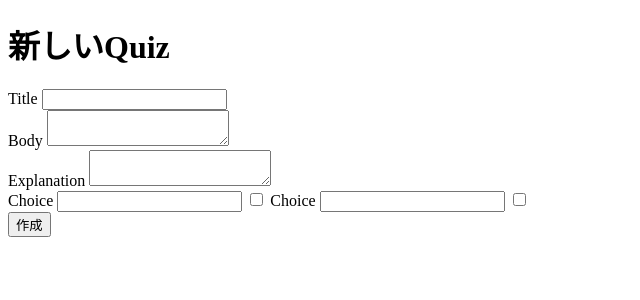
After one commit to Madogiwa0124/quiq, a Rails app: page /quizzes/new in a window 1280 px wide. The commit adds this page. Shown: the top 300 px of the page, without its empty margins (0-640 px from the left). Run offline with Rails 7, Linux system fonts and the light colour scheme.

Commit message:
typo修正と登録処理の実装

```diff
--- /dev/null
+++ b/app/controllers/quizzes_controller.rb
@@ -0,0 +1,33 @@
+class QuizzesController < ApplicationController
+  def index
+    @quizzes = Quiz.includes(:choices)
+  end
+
+  def new
+    @quiz = Quiz.new
+  end
+
+  def create
+    @quiz = Quiz.new(quiz_params)
+    prepare_choice
+    if @quiz.save
+      redirect_to quizzes_path
+    else
+      render :new
+    end
+  end
+
+  private
+
+  def prepare_choice
+    choices_params[:choices].each { |choice| @quiz.choices.new(choice) }
+  end
+
+  def quiz_params
+    params.require(:quiz).permit(:title, :body, :explanation)
+  end
+
+  def choices_params
+    params.require(:quiz).permit(choices: [:sentence, :correct])
+  end
+end
--- /dev/null
+++ b/app/views/quizzes/create.html.haml
@@ -0,0 +1,2 @@
+%h1 Quizez#create
+%p Find me in app/views/quizez/create.html.haml
--- /dev/null
+++ b/app/views/quizzes/new.html.haml
@@ -0,0 +1,24 @@
+%h1 新しいQuiz
+= form_for @quiz do |f|
+  - if @quiz.errors.any?
+    %div.alert.alert-danger{ role: 'alert' }
+      %ul
+        - @quiz.errors.full_messages.each do |message|
+          %li= message
+  .form-group
+    = f.label :title
+    = f.text_field :title
+  .form-group
+    = f.label :body
+    = f.text_area :body
+  .form-group
+    = f.label :explanation
+    = f.text_area :explanation
+  .form-group
+    = label_tag :choice
+    = text_field_tag 'quiz[choices][][sentence]'
+    = check_box_tag  'quiz[choices][][correct]'
+    = label_tag :choice
+    = text_field_tag 'quiz[choices][][sentence]'
+    = check_box_tag  'quiz[choices][][correct]'
+  = f.submit '作成'
--- a/config/routes.rb
+++ b/config/routes.rb
@@ -1,3 +1,3 @@
 Rails.application.routes.draw do
-  resources :quizez
+  resources :quizzes
 end
```
Also changed, not shown: app/controllers/quizez_controller.rb (deleted, +0 -11 lines), app/views/quizzes/index.html.haml (renamed from app/views/quizez/index.html.haml, +4 -4 lines).
